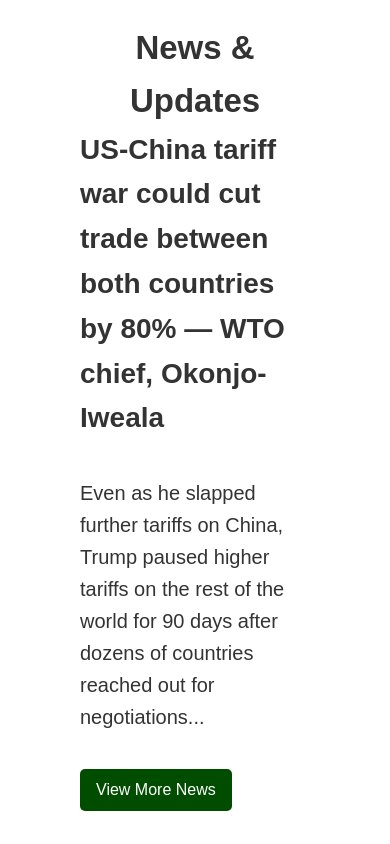
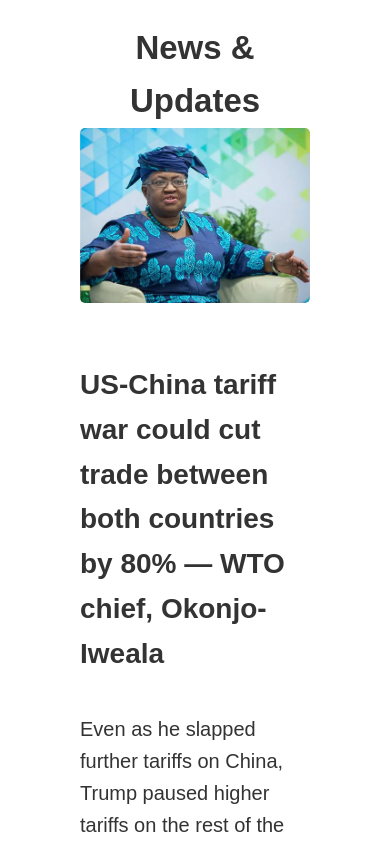
Before and after one commit to EjikeJosephUche/civiklink, a React (Vite) app in the folder frontend/: page / in a window 390 px wide. Shown: the part 2280-3124 px from the top of the page. Built offline with nearby package versions, Linux system fonts and the light colour scheme.

Commit message:
fixed news section on home and Button on small screens

```diff
--- a/frontend/src/components/sections/GovBtnSection.css
+++ b/frontend/src/components/sections/GovBtnSection.css
@@ -8,7 +8,7 @@
 @media (max-width: 768px) {
   .btn-section {
     display: flex;
-    flex-direction: column;
+    /* flex-direction: column; */
     gap: 10px;
     align-items: center;
     padding: 42px 20px;
--- a/frontend/src/styles/homePage.module.css
+++ b/frontend/src/styles/homePage.module.css
@@ -359,4 +359,11 @@
     text-align: left;
     /* padding: 1rem; */
   }
+
+  .newsContent {
+    display: flex;
+    flex-direction: column-reverse;
+    gap: 60px;
+    align-items: center;
+  }
 }
```
